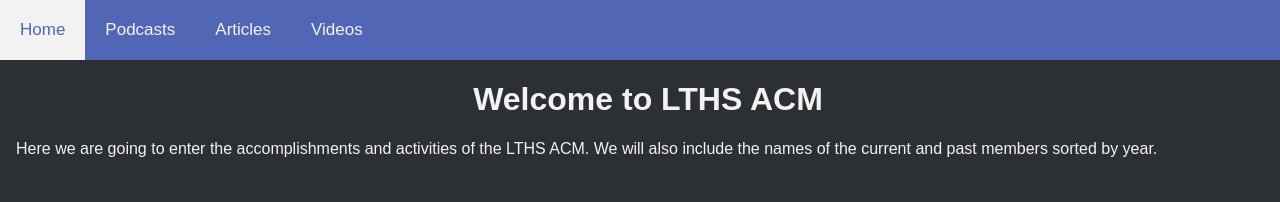
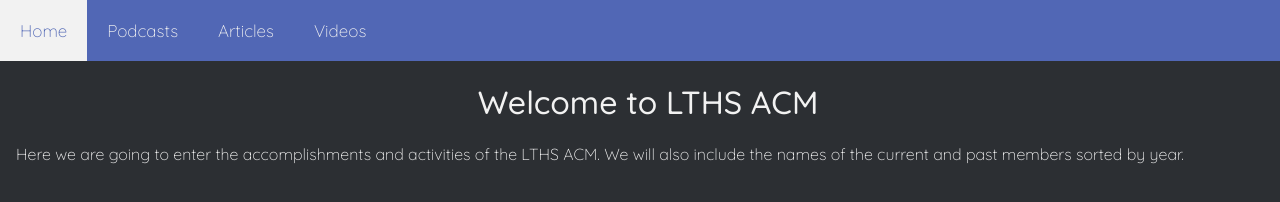
Before and after one commit to LTHS-ACM/ACMWebsite, a plain HTML site: page #podcasts.html in a window 1280 px wide. Drawn offline with Linux system fonts and the light colour scheme.

Commit message:
Update #podcasts.html

```diff
--- a/#podcasts.html
+++ b/#podcasts.html
@@ -4,14 +4,17 @@
   <title>LTHS ACM</title>
 <meta name="viewport" content="width=device-width, initial-scale=1">
  <body>
-
+<link href="https://fonts.googleapis.com/css?family=Quicksand:300,500" rel="stylesheet">
 </body>
 <style>
 body {
   margin: 0;
-  font-family: Arial, Helvetica, sans-serif;
+  font-family: 'Quicksand', sans-serif;
+ font-weight: 300;
 }
-
+h1, h2, h3, h4, h5, h6 {
+ font-weight: 500;
+}
 .topnav {
   overflow: hidden;
   background-color: #5167b5;
```
